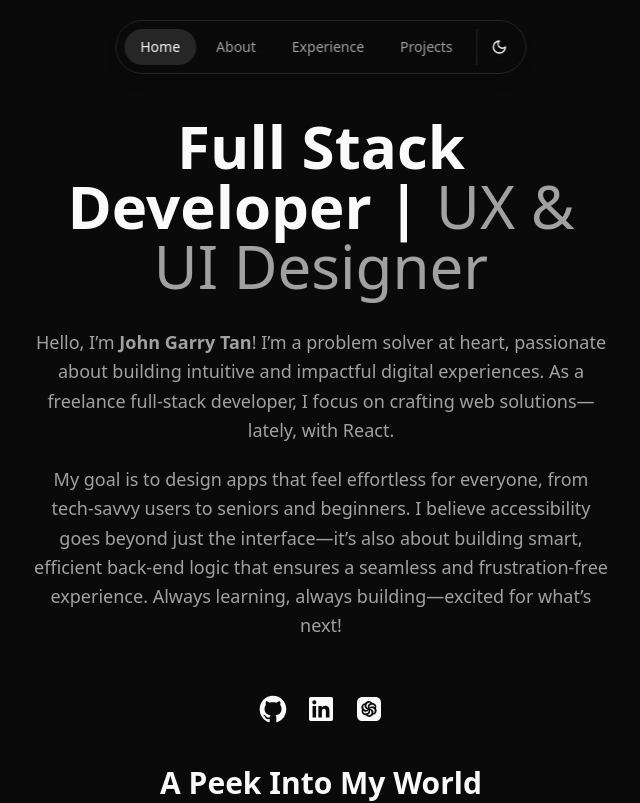
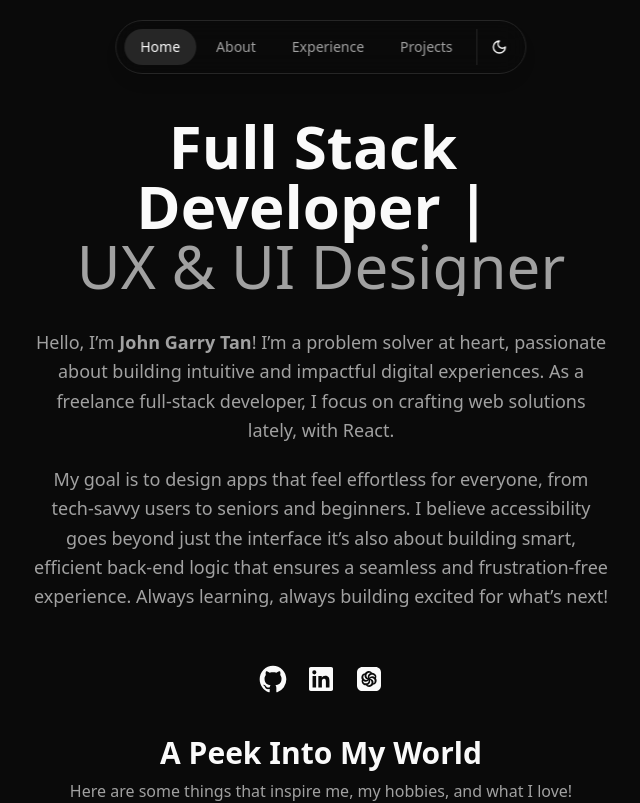
Before and after one commit to dev-rygar/Portfolio, a React (Vite) app: page / in a window 1280 px wide. Shown: the top 803 px of the page, without its empty margins (319-959 px from the left). Built offline with nearby package versions, Linux system fonts and the light colour scheme.

Commit message:
Feat: Page Transitions & Lively Animations
- Added PageTransition component for smooth route changes.
- Wrapped pages (Home, About, Career, Projects) with transitions.
- Added staggered text reveal animation to Home hero.
- Centered Home page layout.
- Minor text adjustments.

```diff
--- a/src/App.tsx
+++ b/src/App.tsx
@@ -1,5 +1,6 @@
 import { lazy, Suspense } from "react";
 import { Routes, Route, Navigate, useLocation } from "react-router-dom";
+import { AnimatePresence } from "framer-motion";
 import "./index.css";
 import Navbar from "./components/Navbar";
 
@@ -19,10 +20,11 @@ function App() {
         <Suspense
           fallback={
             <div className="flex justify-center items-center h-screen">
-              <div className="animate-spin rounded-full h-32 w-32 border-t-2 border-cyan-500"></div>
+              <div className="animate-spin rounded-full h-32 w-32 border-t-2 border-primary"></div>
             </div>
           }
         >
+          <AnimatePresence mode="wait">
             <Routes location={location} key={location.pathname}>
               <Route path="/" element={<Home />} />
               <Route path="/about" element={<About />} />
@@ -30,6 +32,7 @@ function App() {
               <Route path="/projects" element={<Projects />} />
               <Route path="*" element={<Navigate to="/" replace />} />
             </Routes>
+          </AnimatePresence>
         </Suspense>
       </div>
     </>
--- /dev/null
+++ b/src/components/PageTransition.tsx
@@ -0,0 +1,46 @@
+import { motion } from "framer-motion";
+import { ReactNode } from "react";
+
+interface PageTransitionProps {
+    children: ReactNode;
+    className?: string;
+}
+
+const pageVariants = {
+    initial: {
+        opacity: 0,
+        y: 20,
+    },
+    in: {
+        opacity: 1,
+        y: 0,
+    },
+    out: {
+        opacity: 0,
+        y: -20,
+    },
+};
+
+const pageTransition = {
+    type: "tween",
+    ease: "anticipate",
+    duration: 0.5,
+};
+
+export default function PageTransition({
+    children,
+    className = "",
+}: PageTransitionProps) {
+    return (
+        <motion.div
+            initial="initial"
+            animate="in"
+            exit="out"
+            variants={pageVariants}
+            transition={pageTransition}
+            className={className}
+        >
+            {children}
+        </motion.div>
+    );
+}
--- a/src/pages/About.tsx
+++ b/src/pages/About.tsx
@@ -1,10 +1,11 @@
 import SocialLinks from "../components/SocialLinks";
 import profileImage from "../assets/profile.jpeg";
 import SEO from "../components/SEO";
+import PageTransition from "../components/PageTransition";
 
 export default function About() {
   return (
-    <div className="container mx-auto mt-16 sm:mt-32 px-6 pb-12 ">
+    <PageTransition className="container mx-auto mt-16 sm:mt-32 px-6 pb-12">
       <SEO
         title="About | John Garry Tan"
         description="Learn more about John Garry Tan, his background, hobbies, and passion for technology and design."
@@ -34,7 +35,7 @@ export default function About() {
               problem, for me, starts with understanding the task at hand,
               identifying the right people to collaborate with, and figuring out
               the best approach. It's like planning a construction
-              project—gathering the necessary resources and planning the steps,
+              project gathering the necessary resources and planning the steps,
               rather than relying on just one tool.
             </p>
             <p>
@@ -44,7 +45,7 @@ export default function About() {
               believe, are key to building successful applications and managing
               projects effectively. I’ve learned to approach software
               development from a holistic perspective, considering the bigger
-              picture—integrating agile methodologies and working with
+              picture integrating agile methodologies and working with
               cross-functional teams to drive results.
             </p>
             <p>
@@ -86,6 +87,6 @@ export default function About() {
           </a>
         </div>
       </div>
-    </div>
+    </PageTransition>
   );
 }
--- a/src/pages/Career.tsx
+++ b/src/pages/Career.tsx
@@ -12,6 +12,7 @@ import {
   CardTitle,
 } from "../components/ui/card";
 import SEO from "../components/SEO";
+import PageTransition from "../components/PageTransition";
 
 export default function Career() {
   const [expandedExperiences, setExpandedExperiences] = useState<{
@@ -30,7 +31,7 @@ export default function Career() {
   };
 
   return (
-    <div className="mx-auto mt-16 pb-12 flex flex-col px-4">
+    <PageTransition className="mx-auto mt-16 pb-12 flex flex-col px-4">
       <SEO
         title="Experience | John Garry Tan"
         description="Explore John Garry Tan's professional journey, work experience, education, and certifications."
@@ -82,6 +83,6 @@ export default function Career() {
           setSelectedCertificate={setSelectedCertificate}
         />
       </div>
-    </div>
+    </PageTransition>
   );
 }
--- a/src/pages/Home.tsx
+++ b/src/pages/Home.tsx
@@ -9,12 +9,13 @@ import ExperienceSummary from "../components/ExperienceSummary";
 import NewsletterSubscribe from "../components/NewsLetterSubscribe";
 
 import SEO from "../components/SEO";
+import PageTransition from "../components/PageTransition";
 
 export default function Home() {
   const images = [imageOne, imageTwo, imageThree, imageFour, imageFive];
 
   return (
-    <div className="pb-12">
+    <PageTransition className="pb-12">
       <SEO
         title="Home | John Garry Tan"
         description="Welcome to the portfolio of John Garry Tan, a Full Stack Developer and UX/UI Designer passionate about building intuitive digital experiences."
@@ -24,30 +25,70 @@ export default function Home() {
         className="mt-20 mb-6 md:mt-25 *:my-4 flex flex-col items-center text-center"
       >
         <header>
-          <h1
+          <motion.h1
             id="bio-heading"
-            className="text-4xl md:text-6xl font-bold text-foreground"
+            className="text-4xl md:text-6xl font-bold text-foreground overflow-hidden"
+            initial="hidden"
+            animate="visible"
+            variants={{
+              hidden: { opacity: 0 },
+              visible: {
+                opacity: 1,
+                transition: {
+                  staggerChildren: 0.1,
+                  delayChildren: 0.3,
+                },
+              },
+            }}
           >
-            Full Stack Developer |{" "}
-            <span className="font-medium text-muted-foreground">
+            {["Full", "Stack", "Developer", "|"].map((word, i) => (
+              <motion.span
+                key={i}
+                className="inline-block mr-2 md:mr-4"
+                variants={{
+                  hidden: { y: "100%" },
+                  visible: {
+                    y: 0,
+                    transition: {
+                      type: "spring",
+                      stiffness: 100,
+                      damping: 20,
+                    },
+                  },
+                }}
+              >
+                {word}
+              </motion.span>
+            ))}
+            <motion.span
+              className="font-medium text-muted-foreground inline-block"
+              variants={{
+                hidden: { opacity: 0, y: 20 },
+                visible: {
+                  opacity: 1,
+                  y: 0,
+                  transition: { delay: 0.8, duration: 0.5 },
+                },
+              }}
+            >
               UX & UI Designer
-            </span>
-          </h1>
+            </motion.span>
+          </motion.h1>
         </header>
         <article className="max-w-2xl text-lg leading-relaxed text-muted-foreground *:mb-5">
           <p>
             Hello, I’m <strong>John Garry Tan</strong>! I’m a problem solver at
             heart, passionate about building intuitive and impactful digital
             experiences. As a freelance full-stack developer, I focus on
-            crafting web solutions—lately, with React.
+            crafting web solutions lately, with React.
           </p>
           <p>
             My goal is to design apps that feel effortless for everyone, from
             tech-savvy users to seniors and beginners. I believe accessibility
-            goes beyond just the interface—it’s also about building smart,
+            goes beyond just the interface it’s also about building smart,
             efficient back-end logic that ensures a seamless and
             frustration-free experience. Always learning, always
-            building—excited for what’s next!
+            building excited for what’s next!
           </p>
         </article>
         <div className="flex justify-center w-full">
@@ -109,6 +150,6 @@ export default function Home() {
         <ExperienceSummary />
         <NewsletterSubscribe />
       </section>
-    </div>
+    </PageTransition>
   );
 }
--- a/src/pages/Projects.tsx
+++ b/src/pages/Projects.tsx
@@ -8,10 +8,11 @@ import {
   CardTitle,
 } from "../components/ui/card";
 import SEO from "../components/SEO";
+import PageTransition from "../components/PageTransition";
 
 export default function TechStack() {
   return (
-    <div className="container mx-auto px-4 py-16">
+    <PageTransition className="container mx-auto px-4 py-16">
       <SEO
         title="Projects | John Garry Tan"
         description="Discover the technological expertise and project showcase of John Garry Tan."
@@ -205,6 +206,6 @@ export default function TechStack() {
           </div>
         </div>
       </div>
-    </div>
+    </PageTransition>
   );
 }
```
Lines whose indentation alone changed are shown as unchanged.
